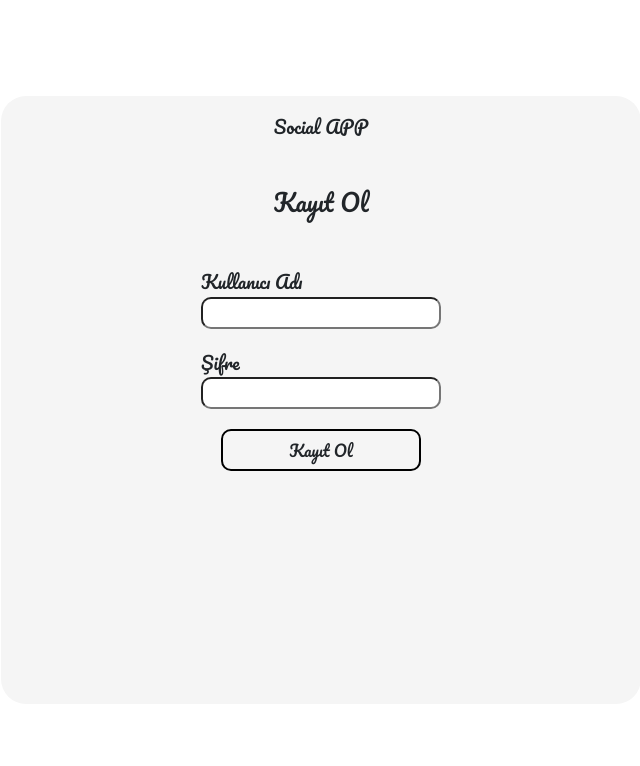
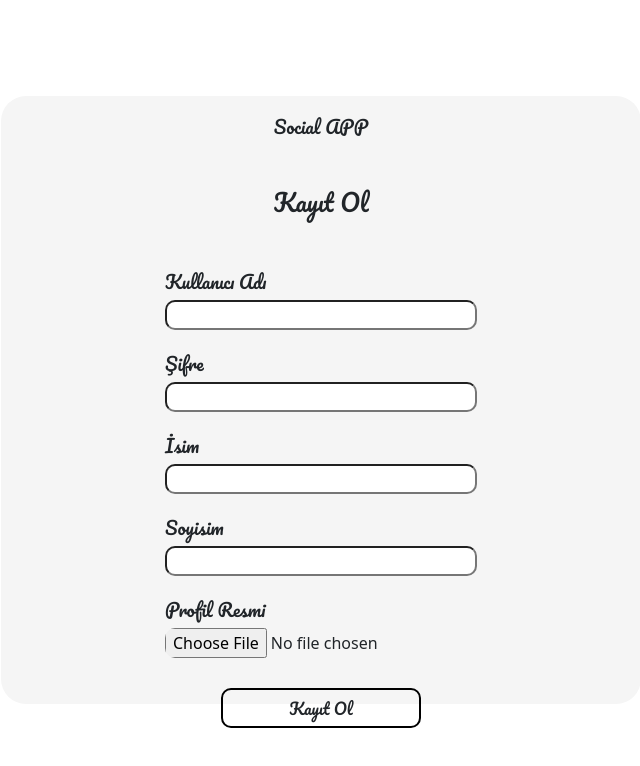
Before and after one commit to msfsgl58/social-app, a React (Create React App) app in the folder web/: page /Register in a window 1280 px wide. Shown: the top 766 px of the page, without its empty margins (319-959 px from the left). Built offline with nearby package versions, Linux system fonts and the light colour scheme; no server answers.

Commit message:
Adding Name and Surname and View

```diff
--- a/web/src/reducers/index.js
+++ b/web/src/reducers/index.js
@@ -11,7 +11,6 @@ export const reducer = (state = INITAL_STATE, action) => {
                 id:1,
                 username:action.payload
             }
-            break;
         default:
             break;
     }
--- a/web/src/screen/LoginPage.css
+++ b/web/src/screen/LoginPage.css
@@ -19,6 +19,7 @@
 
 label {
     margin-top: 20px;
+    margin-bottom: 5px;
     display: flex;
     font-size: 18px;
     font-family: "Pacifico", cursive;
--- a/web/src/screen/ProfilePage.css
+++ b/web/src/screen/ProfilePage.css
@@ -32,9 +32,18 @@
     margin-top: 50px;
 }
 
-.photo{
+.photo {
     width: 300px;
     height: 500px;
     border-radius: 20px;
     margin: 20px;
 }
+
+.name {
+  font-family: "Pacifico", cursive;
+  margin-right: 5px;
+}
+
+.surname {
+  font-family: "Pacifico", cursive;
+}
--- a/web/src/screen/ProfilePage.js
+++ b/web/src/screen/ProfilePage.js
@@ -9,6 +9,9 @@ import axios from "axios";
 const ProfilePage = (props) => {
 
   const [photo, setPhoto] = useState([])
+  const [users, setUsers] = useState([])
+  const [name, setName] = useState()
+  const [surname, setSurname] = useState()
 
   useEffect(() => {
     axios
@@ -19,7 +22,22 @@ const ProfilePage = (props) => {
       .catch((err) => {
         console.log(err);
       });
+
+    users.map((item) => {
+      if(item.kadı === props.state.username){
+         setName(item.name)
+         setSurname(item.surname)
+      }
+    })
   });
+
+  useEffect(() => {
+    axios.get('http://192.168.1.106:3100/user')
+    .then((res) => {
+      setUsers(res.data)
+    })
+    .catch((err) => console.log(err))
+  },[])
 
   return (
     <div className="background">
@@ -30,7 +48,13 @@ const ProfilePage = (props) => {
         <div className="profile-inside">
           <div className="profile-inside-up">
         <img src={(require("../asd.jpeg"))} className="profile-picture" />
+        <div style={{flexDirection:'column'}}>
         <p className="profile-name">{props.state.username}</p>
+        <div style={{flexDirection:'row',display:'flex',margin:'30px'}}>
+          <p className="name">{name}</p>
+          <p className="surname">{surname}</p>
+        </div>
+        </div>
         </div>
         <div className="profile-inside-down">
           {
--- a/web/src/screen/RegisterPage.js
+++ b/web/src/screen/RegisterPage.js
@@ -20,6 +20,9 @@ function RegisterPage() {
   const [user, setUser] = useState([]);
   const [kAdı, setKAdı] = useState('');
   const [sifre, setSifre] = useState('');
+  const [name, setName] = useState('');
+  const [surname, setSurname] = useState('');
+  const [profilePicture, setProfilePicture] = useState(null);
   const [register] = useState(false)
   const navigate = useNavigate()
 
@@ -34,7 +37,10 @@ function RegisterPage() {
       else {
         axios.post("http://192.168.1.106:3100/user",{
             kadı:kAdı,
-            password:sifre
+            password:sifre,
+            name:name,
+            surname:surname,
+            profilePicture:profilePicture
         })
         .then((result) => {
             console.log(result,'Kayıt Başarılı Şekilde Yapıldı.')
@@ -69,14 +75,28 @@ function RegisterPage() {
         <form className="form">
           <label className="label">Kullanıcı Adı</label>
           <input type={"text"} onChange={e => setKAdı(e.target.value)} required={true} />
-          <label>Şifre</label>
+          <label className="label">Şifre</label>
           <input type={"text"} onChange={e => setSifre(e.target.value)} required={true} />
+          <label className="label">İsim</label>
+          <input type={"text"} onChange={e => setName(e.target.value)} required={true} />
+          <label className="label">Soyisim</label>
+          <input type={"text"} onChange={e => setSurname(e.target.value)} required={true} />
+          <div>
+          <label className="label">Profil Resmi</label>
+          <input
+                type={"file"}
+                accept={"image/png"}
+                onChange={(e) => setProfilePicture(e.target.files[0])}
+                />
+          </div>
+          <div style={{marginTop:'10px',}}>
          <input
             type="submit"
             className="btn"
             value={"Kayıt Ol"}
             onClick={() => Register()}
             />
+          </div>
         </form>
       </div>
     </div>
```
Also changed, not shown: 2 other files (tests, documents, lock files or other folders).
